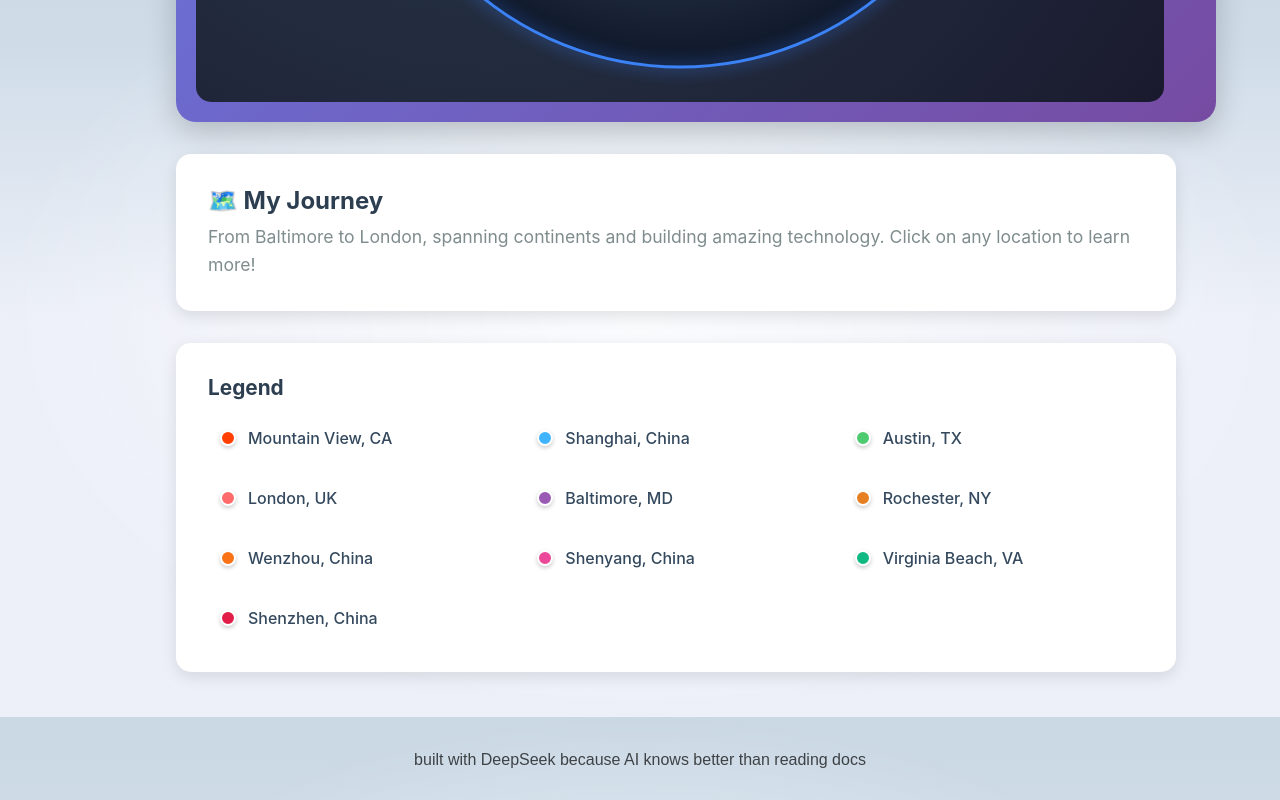
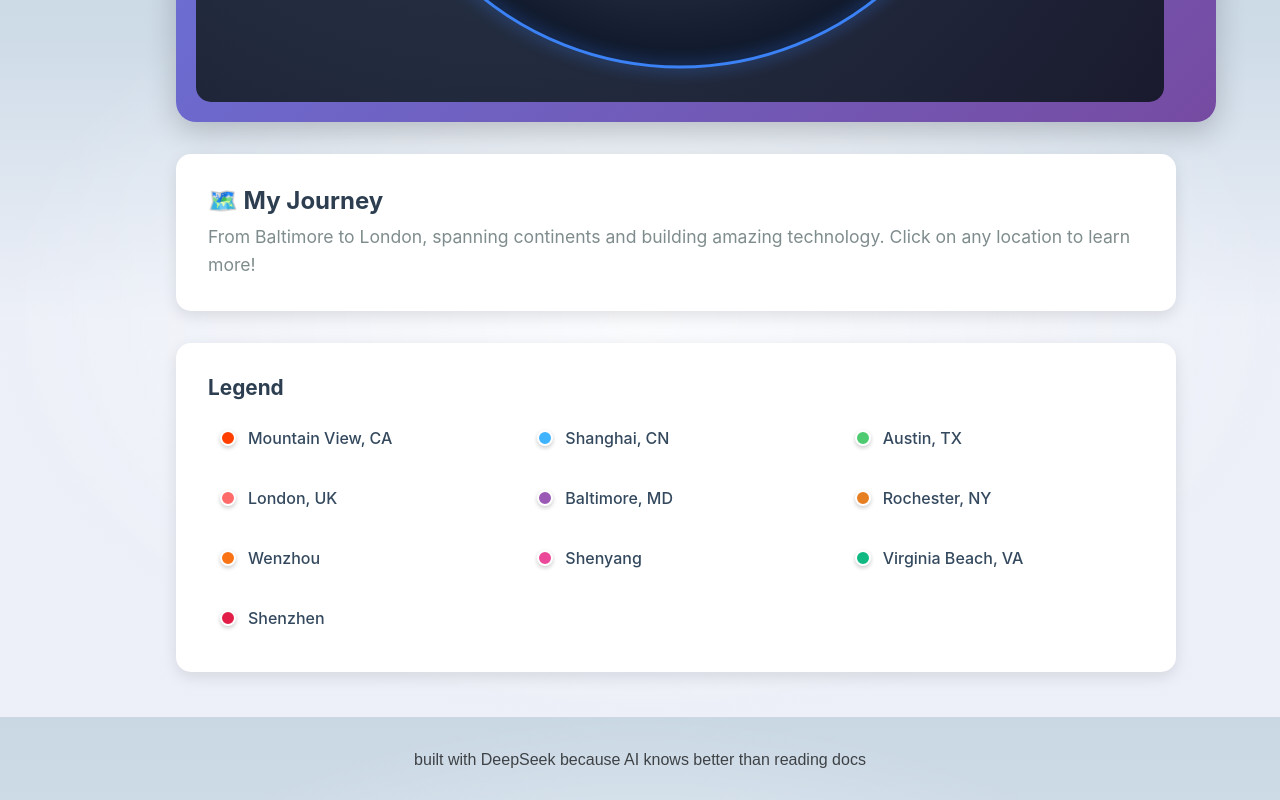
Before and after one commit to MrMegaMango/zuo-svelte, a SvelteKit app: page /world-map in a window 1280 px wide. Shown: the part 883-1683 px from the top of the page. Built offline with nearby package versions, Linux system fonts and the light colour scheme.

Commit message:
more readable

```diff
--- a/src/routes/world-map/+page.svelte
+++ b/src/routes/world-map/+page.svelte
@@ -128,15 +128,15 @@
 	// Places where Zuo has lived/worked - based on resume
 	const locations = [
 		{ name: 'Mountain View, CA', lat: 37.3861, lng: -122.0839, color: '#FF3E00', description: 'Atlassian - Software Engineer' },
-		{ name: 'Shanghai, China', lat: 31.2304, lng: 121.4737, color: '#40B3FF', description: 'Tesla Gigafactory - Senior Software Engineer' },
+		{ name: 'Shanghai, CN', lat: 31.2304, lng: 121.4737, color: '#40B3FF', description: 'Tesla Gigafactory - Senior Software Engineer' },
 		{ name: 'Austin, TX', lat: 30.2672, lng: -97.7431, color: '#4ECB71', description: 'Tesla Gigafactory - Senior Software Engineer' },
 		{ name: 'London, UK', lat: 51.5074, lng: -0.1278, color: '#FF6B6B', description: 'Samaya AI - Member of Technical Staff' },
 		{ name: 'Baltimore, MD', lat: 39.2904, lng: -76.6122, color: '#9B59B6', description: 'Johns Hopkins University - MS Information Security' },
 		{ name: 'Rochester, NY', lat: 43.1566, lng: -77.6088, color: '#E67E22', description: 'University of Rochester - BS ECE' },
-		{ name: 'Wenzhou, China', lat: 27.9994, lng: 120.6668, color: '#f97316', description: 'Birthplace 🏠' },
-		{ name: 'Shenyang, China', lat: 41.7922, lng: 123.4328, color: '#ec4899', description: 'Childhood 🧸' },
+		{ name: 'Wenzhou', lat: 27.9994, lng: 120.6668, color: '#f97316', description: 'Birthplace 🏠' },
+		{ name: 'Shenyang', lat: 41.7922, lng: 123.4328, color: '#ec4899', description: 'Childhood 🧸' },
 		{ name: 'Virginia Beach, VA', lat: 36.8631, lng: -76.0158, color: '#10b981', description: 'Cape Henry Collegiate 🎓' },
-		{ name: 'Shenzhen, China', lat: 22.5429, lng: 114.0630, color: '#e11d48', description: 'Married 💒' }
+		{ name: 'Shenzhen', lat: 22.5429, lng: 114.0630, color: '#e11d48', description: 'Married 💒' }
 	];
 
 	let selectedLocation: typeof locations[0] | null = null;
```
